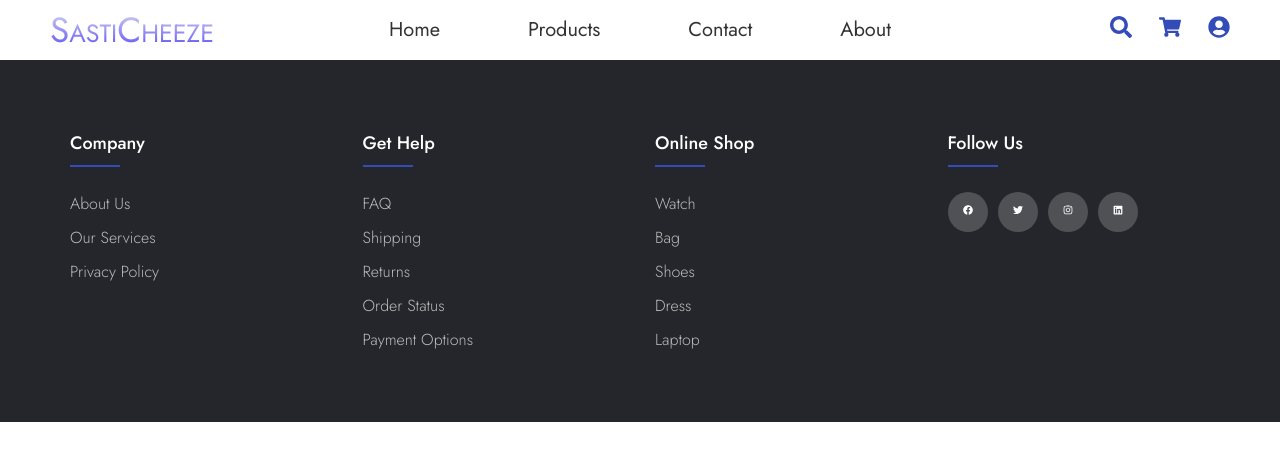
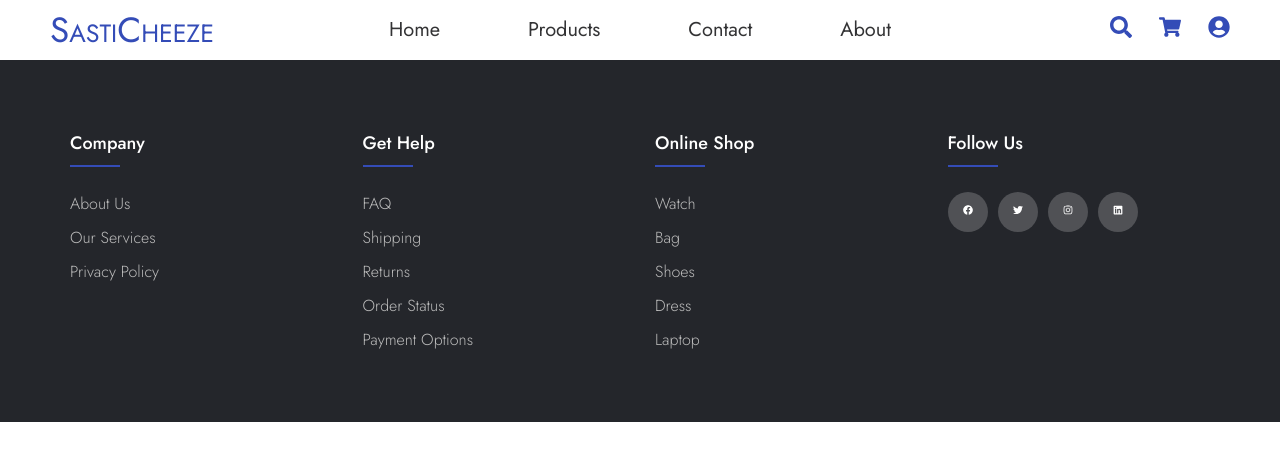
Before and after one commit to iamvaiibhav19/Ecommerce, a React (Create React App) app in the folder frontend/: page / in a window 1280 px wide. Shown: the top 460 px of the page. Built offline with nearby package versions, Linux system fonts and the light colour scheme.

Commit message:
recolored logo

```diff
--- a/frontend/src/components/layout/Header/Navbar.scss
+++ b/frontend/src/components/layout/Header/Navbar.scss
@@ -78,7 +78,7 @@ li {
   font-size: 2.5rem;
   font-weight: 400;
   text-transform: uppercase;
-  background: -webkit-linear-gradient(#eee, rgb(69, 57, 248));
+  background: #344cb7;
   background-clip: text;
   -webkit-text-fill-color: transparent;
 }
```
